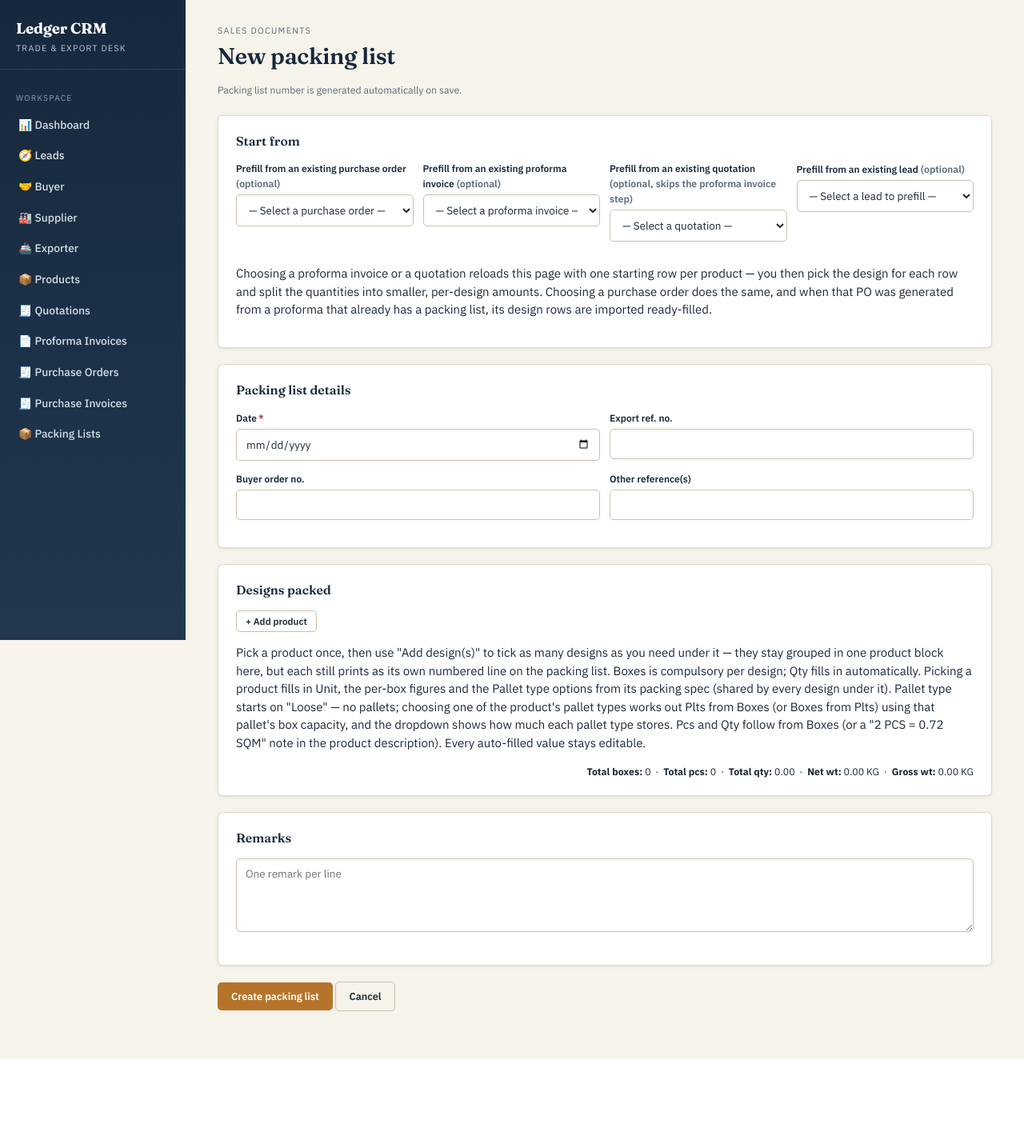
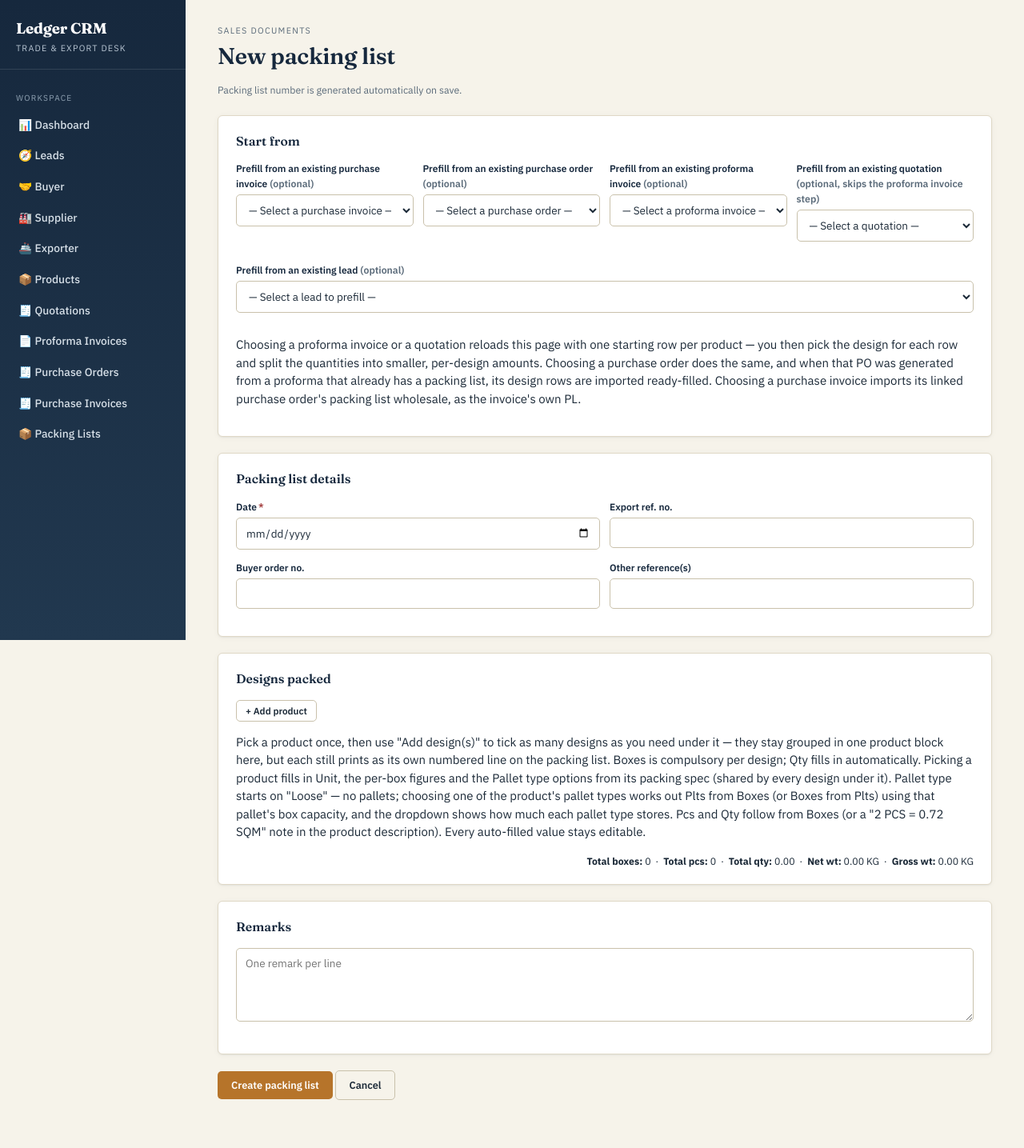
Before and after one commit to tdpatelgit/exportManagement, a Flask app: template crm_app/app/templates/packing_lists/form.html in a window 1280 px wide. Shown: the whole page at 80% size. Before the commit the page ends 1324 px from the top, so only its background shows below. Run offline with Flask 3, Linux system fonts and the light colour scheme; the template is opened without the code that fills it, so the values that code supplies are empty.

Commit message:
fix: small bugs llike importing taxes from PO and added PL

```diff
--- a/crm_app/app/__init__.py
+++ b/crm_app/app/__init__.py
@@ -127,6 +127,7 @@ class ServiceContainer:
             self.packing_list_repo, self.product_repo, self.design_repo,
             self.lead_repo, self.proforma_invoice_repo, self.document_version_service,
             self.quotation_repo, self.purchase_order_repo, self.proforma_fulfilment_service,
+            self.purchase_invoice_repo,
         )
         self.purchase_invoice_service = PurchaseInvoiceService(
             self.purchase_invoice_repo, self.product_repo, self.lead_repo, self.purchase_order_repo,
--- a/crm_app/app/models.py
+++ b/crm_app/app/models.py
@@ -1054,6 +1054,7 @@ class PackingList:
     proforma_invoice_id: Optional[int] = None
     quotation_id: Optional[int] = None
     purchase_order_id: Optional[int] = None
+    purchase_invoice_id: Optional[int] = None
     export_ref_no: Optional[str] = None
     buyer_order_no: Optional[str] = None
     other_reference: Optional[str] = None
@@ -1075,6 +1076,7 @@ class PackingList:
     proforma_invoice_number: Optional[str] = None  # populated by joined queries only
     quotation_number: Optional[str] = None  # populated by joined queries only
     purchase_order_number: Optional[str] = None  # populated by joined queries only
+    purchase_invoice_number: Optional[str] = None  # populated by joined queries only
     items: List[PackingListItem] = field(default_factory=list)
 
     @staticmethod
@@ -1088,6 +1090,7 @@ class PackingList:
             proforma_invoice_id=row["proforma_invoice_id"],
             quotation_id=row["quotation_id"] if "quotation_id" in row.keys() else None,
             purchase_order_id=row["purchase_order_id"] if "purchase_order_id" in row.keys() else None,
+            purchase_invoice_id=row["purchase_invoice_id"] if "purchase_invoice_id" in row.keys() else None,
             export_ref_no=row["export_ref_no"],
             buyer_order_no=row["buyer_order_no"],
             other_reference=row["other_reference"],
@@ -1111,6 +1114,7 @@ class PackingList:
             proforma_invoice_number=row["proforma_invoice_number"] if "proforma_invoice_number" in row.keys() else None,
             quotation_number=row["quotation_number"] if "quotation_number" in row.keys() else None,
             purchase_order_number=row["purchase_order_number"] if "purchase_order_number" in row.keys() else None,
+            purchase_invoice_number=row["purchase_invoice_number"] if "purchase_invoice_number" in row.keys() else None,
         )
 
     @property
--- a/crm_app/app/routes/packing_lists.py
+++ b/crm_app/app/routes/packing_lists.py
@@ -21,7 +21,7 @@ packing_lists_bp = Blueprint("packing_lists", __name__, url_prefix="/packing-lis
 
 _HEADER_FIELDS = [
     "packing_list_date", "lead_id", "proforma_invoice_id", "quotation_id", "purchase_order_id",
-    "export_ref_no", "buyer_order_no", "other_reference", "remarks",
+    "purchase_invoice_id", "export_ref_no", "buyer_order_no", "other_reference", "remarks",
 ]
 
 
@@ -83,14 +83,21 @@ def _group_items_by_product(items) -> list:
     return groups
 
 
-def _source_boxes_map(proforma_invoice_id, quotation_id, company_id, purchase_order_id=None) -> dict:
+def _source_boxes_map(proforma_invoice_id, quotation_id, company_id, purchase_order_id=None,
+                       purchase_invoice_id=None) -> dict:
     """product_id -> boxes for that product on the linked quotation/proforma
-    invoice/purchase order, so the packing list form can remind the user how
-    many boxes they're meant to split across design rows - even when
-    reopening a packing list that was created a while ago."""
+    invoice/purchase order/purchase invoice, so the packing list form can
+    remind the user how many boxes they're meant to split across design rows
+    - even when reopening a packing list that was created a while ago."""
     container = current_app.container
     source_items = []
-    if purchase_order_id:
+    if purchase_invoice_id:
+        try:
+            purchase_invoice = container.purchase_invoice_service.get(int(purchase_invoice_id), company_id)
+            source_items = purchase_invoice.items
+        except (NotFoundError, ValueError, TypeError):
+            pass
+    elif purchase_order_id:
         try:
             purchase_order = container.purchase_order_service.get(int(purchase_order_id), company_id)
             source_items = purchase_order.items
@@ -117,7 +124,8 @@ def _form_context():
     invoices = container.proforma_invoice_service.list_all(g.user.company_id)
     quotations = container.quotation_service.list_all(g.user.company_id)
     purchase_orders = container.purchase_order_service.list_all(g.user.company_id)
-    return leads, invoices, quotations, purchase_orders
+    purchase_invoices = container.purchase_invoice_service.list_all(g.user.company_id)
+    return leads, invoices, quotations, purchase_orders, purchase_invoices
 
 
 def _product_map(items) -> dict:
@@ -242,29 +250,39 @@ def new_packing_list():
             return redirect(url_for("packing_lists.view_packing_list", packing_list_id=packing_list.id))
         except (ValidationError, PermissionDeniedError) as e:
             flash(str(e), "error")
-            leads, invoices, quotations, purchase_orders = _form_context()
+            leads, invoices, quotations, purchase_orders, purchase_invoices = _form_context()
             items = _extract_items(request.form)
             product_map = _product_map(items)
             return render_template(
                 "packing_lists/form.html", packing_list=None, leads=leads, invoices=invoices, quotations=quotations,
-                purchase_orders=purchase_orders,
+                purchase_orders=purchase_orders, purchase_invoices=purchase_invoices,
                 form_data=request.form, form_items=items, item_groups=_group_items_by_product(items),
                 product_map=product_map, pallet_types_map=_pallet_types_map(product_map),
                 today=date.today().isoformat(),
                 source_boxes_map=_source_boxes_map(
                     request.form.get("proforma_invoice_id"), request.form.get("quotation_id"), g.user.company_id,
-                    request.form.get("purchase_order_id"),
+                    request.form.get("purchase_order_id"), request.form.get("purchase_invoice_id"),
                 ),
             ), 400
 
-    leads, invoices, quotations, purchase_orders = _form_context()
+    leads, invoices, quotations, purchase_orders, purchase_invoices = _form_context()
     prefill = None
     form_items = None
     proforma_invoice_id = request.args.get("proforma_invoice_id")
     quotation_id = request.args.get("quotation_id")
     purchase_order_id = request.args.get("purchase_order_id")
+    purchase_invoice_id = request.args.get("purchase_invoice_id")
     lead_id = request.args.get("lead_id")
-    if purchase_order_id:
+    if purchase_invoice_id:
+        try:
+            purchase_invoice = container.purchase_invoice_service.get(int(purchase_invoice_id), g.user.company_id)
+            built = container.packing_list_service.build_prefill_from_purchase_invoice(purchase_invoice)
+            prefill = built["fields"]
+            prefill["packing_list_date"] = date.today().isoformat()
+            form_items = built["items"]
+        except (NotFoundError, ValueError):
+            pass
+    elif purchase_order_id:
         try:
             purchase_order = container.purchase_order_service.get(int(purchase_order_id), g.user.company_id)
             built = container.packing_list_service.build_prefill_from_purchase_order(purchase_order)
@@ -300,11 +318,12 @@ def new_packing_list():
     product_map = _product_map(form_items) if form_items else {}
     return render_template(
         "packing_lists/form.html", packing_list=None, leads=leads, invoices=invoices, quotations=quotations,
-        purchase_orders=purchase_orders,
+        purchase_orders=purchase_orders, purchase_invoices=purchase_invoices,
         form_data=prefill, form_items=form_items, item_groups=_group_items_by_product(form_items or []),
         product_map=product_map, pallet_types_map=_pallet_types_map(product_map),
         today=date.today().isoformat(),
-        source_boxes_map=_source_boxes_map(proforma_invoice_id, quotation_id, g.user.company_id, purchase_order_id),
+        source_boxes_map=_source_boxes_map(proforma_invoice_id, quotation_id, g.user.company_id, purchase_order_id,
+                                           purchase_invoice_id),
     )
 
 
@@ -342,31 +361,32 @@ def edit_packing_list(packing_list_id):
             return redirect(url_for("packing_lists.view_packing_list", packing_list_id=packing_list_id))
         except (ValidationError, PermissionDeniedError) as e:
             flash(str(e), "error")
-            leads, invoices, quotations, purchase_orders = _form_context()
+            leads, invoices, quotations, purchase_orders, purchase_invoices = _form_context()
             items = _extract_items(request.form)
             product_map = _product_map(items)
             return render_template(
                 "packing_lists/form.html", packing_list=packing_list, leads=leads, invoices=invoices,
-                quotations=quotations, purchase_orders=purchase_orders,
+                quotations=quotations, purchase_orders=purchase_orders, purchase_invoices=purchase_invoices,
                 form_data=request.form, form_items=items, item_groups=_group_items_by_product(items),
                 product_map=product_map, pallet_types_map=_pallet_types_map(product_map),
                 today=date.today().isoformat(),
                 source_boxes_map=_source_boxes_map(
                     request.form.get("proforma_invoice_id"), request.form.get("quotation_id"), g.user.company_id,
-                    request.form.get("purchase_order_id"),
+                    request.form.get("purchase_order_id"), request.form.get("purchase_invoice_id"),
                 ),
             ), 400
 
-    leads, invoices, quotations, purchase_orders = _form_context()
+    leads, invoices, quotations, purchase_orders, purchase_invoices = _form_context()
     product_map = _product_map(packing_list.items)
     return render_template(
         "packing_lists/form.html", packing_list=packing_list, leads=leads, invoices=invoices, quotations=quotations,
-        purchase_orders=purchase_orders,
+        purchase_orders=purchase_orders, purchase_invoices=purchase_invoices,
         form_data=None, form_items=None, item_groups=_group_items_by_product(packing_list.items),
         product_map=product_map, pallet_types_map=_pallet_types_map(product_map),
         today=date.today().isoformat(),
         source_boxes_map=_source_boxes_map(packing_list.proforma_invoice_id, packing_list.quotation_id,
-                                           g.user.company_id, packing_list.purchase_order_id),
+                                           g.user.company_id, packing_list.purchase_order_id,
+                                           packing_list.purchase_invoice_id),
     )
 
 
--- a/crm_app/app/routes/purchase_invoices.py
+++ b/crm_app/app/routes/purchase_invoices.py
@@ -140,7 +140,9 @@ def view_purchase_invoice(purchase_invoice_id):
         purchase_invoice = container.purchase_invoice_service.get(purchase_invoice_id, g.user.company_id)
     except NotFoundError:
         abort(404)
-    return render_template("purchase_invoices/view.html", purchase_invoice=purchase_invoice)
+    packing_lists = container.packing_list_service.list_for_purchase_invoice(purchase_invoice_id, g.user.company_id)
+    return render_template("purchase_invoices/view.html", purchase_invoice=purchase_invoice,
+                           packing_lists=packing_lists)
 
 
 @purchase_invoices_bp.route("/<int:purchase_invoice_id>/edit", methods=["GET", "POST"])
--- a/crm_app/app/templates/packing_lists/_sheet.html
+++ b/crm_app/app/templates/packing_lists/_sheet.html
@@ -49,7 +49,9 @@
 
     <tr><td class="pk-title" colspan="13">&lt; &lt; &lt; &lt; &lt; &nbsp;PACKING DETAILS&nbsp; &gt; &gt; &gt; &gt; &gt;</td></tr>
 
-    {% if packing_list.purchase_order_id %}
+    {% if packing_list.purchase_invoice_id %}
+      {% set pk_src_label, pk_src_number = 'PURCHASE INVOICE NO', packing_list.purchase_invoice_number %}
+    {% elif packing_list.purchase_order_id %}
       {% set pk_src_label, pk_src_number = 'PURCHASE ORDER NO', packing_list.purchase_order_number %}
     {% elif packing_list.quotation_id and not packing_list.proforma_invoice_id %}
       {% set pk_src_label, pk_src_number = 'QUOTATION NO', packing_list.quotation_number %}
--- a/crm_app/app/templates/packing_lists/form.html
+++ b/crm_app/app/templates/packing_lists/form.html
@@ -15,6 +15,15 @@
   <div class="card">
     <div class="card-header"><h3>Start from</h3></div>
     <div class="form-row">
+      <div class="field">
+        <label for="purchase_invoice_select">Prefill from an existing purchase invoice <span class="text-soft text-sm">(optional)</span></label>
+        <select id="purchase_invoice_select">
+          <option value="">— Select a purchase invoice —</option>
+          {% for pinv in purchase_invoices %}
+            <option value="{{ pinv.id }}" {{ 'selected' if data and data.purchase_invoice_id | string == pinv.id | string }}>{{ pinv.purchase_invoice_number }} — {{ pinv.seller_name }}</option>
+          {% endfor %}
+        </select>
+      </div>
       <div class="field">
         <label for="purchase_order_select">Prefill from an existing purchase order <span class="text-soft text-sm">(optional)</span></label>
         <select id="purchase_order_select">
@@ -52,11 +61,12 @@
         </select>
       </div>
     </div>
-    <p class="hint">Choosing a proforma invoice or a quotation reloads this page with one starting row per product — you then pick the design for each row and split the quantities into smaller, per-design amounts. Choosing a purchase order does the same, and when that PO was generated from a proforma that already has a packing list, its design rows are imported ready-filled.</p>
+    <p class="hint">Choosing a proforma invoice or a quotation reloads this page with one starting row per product — you then pick the design for each row and split the quantities into smaller, per-design amounts. Choosing a purchase order does the same, and when that PO was generated from a proforma that already has a packing list, its design rows are imported ready-filled. Choosing a purchase invoice imports its linked purchase order's packing list wholesale, as the invoice's own PL.</p>
     <input type="hidden" name="lead_id" id="lead_id" value="{{ data.lead_id | default('', true) }}">
     <input type="hidden" name="proforma_invoice_id" id="proforma_invoice_id" value="{{ data.proforma_invoice_id | default('', true) }}">
     <input type="hidden" name="quotation_id" id="quotation_id" value="{{ data.quotation_id | default('', true) }}">
     <input type="hidden" name="purchase_order_id" id="purchase_order_id" value="{{ data.purchase_order_id | default('', true) }}">
+    <input type="hidden" name="purchase_invoice_id" id="purchase_invoice_id" value="{{ data.purchase_invoice_id | default('', true) }}">
   </div>
 
   <div class="card">
@@ -521,6 +531,13 @@
     }
   });
 
+  // ---- purchase invoice dropdown prefill (reloads the page with ?purchase_invoice_id=) --------------------------------------------------
+  document.getElementById('purchase_invoice_select').addEventListener('change', (e) => {
+    const id = e.target.value;
+    if (!id) return;
+    window.location = '{{ url_for("packing_lists.new_packing_list") }}?purchase_invoice_id=' + encodeURIComponent(id);
+  });
+
   // ---- purchase order dropdown prefill (reloads the page with ?purchase_order_id=) --------------------------------------------------
   document.getElementById('purchase_order_select').addEventListener('change', (e) => {
     const id = e.target.value;
--- a/crm_app/app/templates/packing_lists/list.html
+++ b/crm_app/app/templates/packing_lists/list.html
@@ -12,7 +12,7 @@
   </div>
 </div>
 
-{% set doc_types = [('purchase_order', 'Purchase Order'), ('quotation', 'Quotation'), ('proforma_invoice', 'Proforma Invoice')] %}
+{% set doc_types = [('purchase_invoice', 'Purchase Invoice'), ('purchase_order', 'Purchase Order'), ('quotation', 'Quotation'), ('proforma_invoice', 'Proforma Invoice')] %}
 <div class="subnav">
   <a href="{{ url_for('packing_lists.list_packing_lists', client=client_filter) }}" class="{{ 'active' if not doc_type_filter }}">All</a>
   {% for key, label in doc_types %}
@@ -53,7 +53,9 @@
           <td class="text-sm">{{ pl.packing_list_date }}</td>
           <td class="text-sm">{{ '{:,.2f}'.format(pl.total_quantity) }}</td>
           <td class="text-sm">
-            {% if pl.purchase_order_id %}
+            {% if pl.purchase_invoice_id %}
+              <span class="pill">Purchase Invoice</span> <a href="{{ url_for('purchase_invoices.view_purchase_invoice', purchase_invoice_id=pl.purchase_invoice_id) }}">{{ pl.purchase_invoice_number or ('#' ~ pl.purchase_invoice_id) }}</a>
+            {% elif pl.purchase_order_id %}
               <span class="pill">PO</span> <a href="{{ url_for('purchase_orders.view_purchase_order', purchase_order_id=pl.purchase_order_id) }}">{{ pl.purchase_order_number or ('#' ~ pl.purchase_order_id) }}</a>
             {% elif pl.quotation_id and not pl.proforma_invoice_id %}
               <span class="pill">Quotation</span> <a href="{{ url_for('quotations.view_quotation', quotation_id=pl.quotation_id) }}">{{ pl.quotation_number or ('#' ~ pl.quotation_id) }}</a>
--- a/crm_app/app/templates/purchase_invoices/view.html
+++ b/crm_app/app/templates/purchase_invoices/view.html
@@ -20,6 +20,11 @@
     <a href="{{ url_for('purchase_invoices.list_purchase_invoices') }}" class="btn btn-ghost btn-sm">← All purchase invoices</a>
     {% if purchase_invoice.purchase_order_id %}
     <a href="{{ url_for('purchase_orders.view_purchase_order', purchase_order_id=purchase_invoice.purchase_order_id) }}" class="btn btn-ghost btn-sm">View purchase order</a>
+    {% endif %}
+    {% if packing_lists %}
+    <a href="{{ url_for('packing_lists.view_packing_list', packing_list_id=packing_lists[0].id) }}" class="btn btn-ghost btn-sm">📦 View packing list</a>
+    {% else %}
+    <a href="{{ url_for('packing_lists.new_packing_list', purchase_invoice_id=purchase_invoice.id) }}" class="btn btn-ghost btn-sm">📦 Create packing list</a>
     {% endif %}
     <a href="{{ url_for('purchase_invoices.edit_purchase_invoice', purchase_invoice_id=purchase_invoice.id) }}" class="btn btn-ghost btn-sm">Edit</a>
     {% if current_user.is_admin %}
```
Also changed, not shown: crm_app/app/database.py (+13 -1 lines), crm_app/app/repositories.py (+30 -8 lines), crm_app/app/schema.sql (+7 -4 lines), crm_app/app/services.py (+59 -2 lines), crm_app/tests/test_services_packing_lists.py (+73 -0 lines), crm_app/tests/test_services_purchase_invoices.py (+20 -3 lines).
